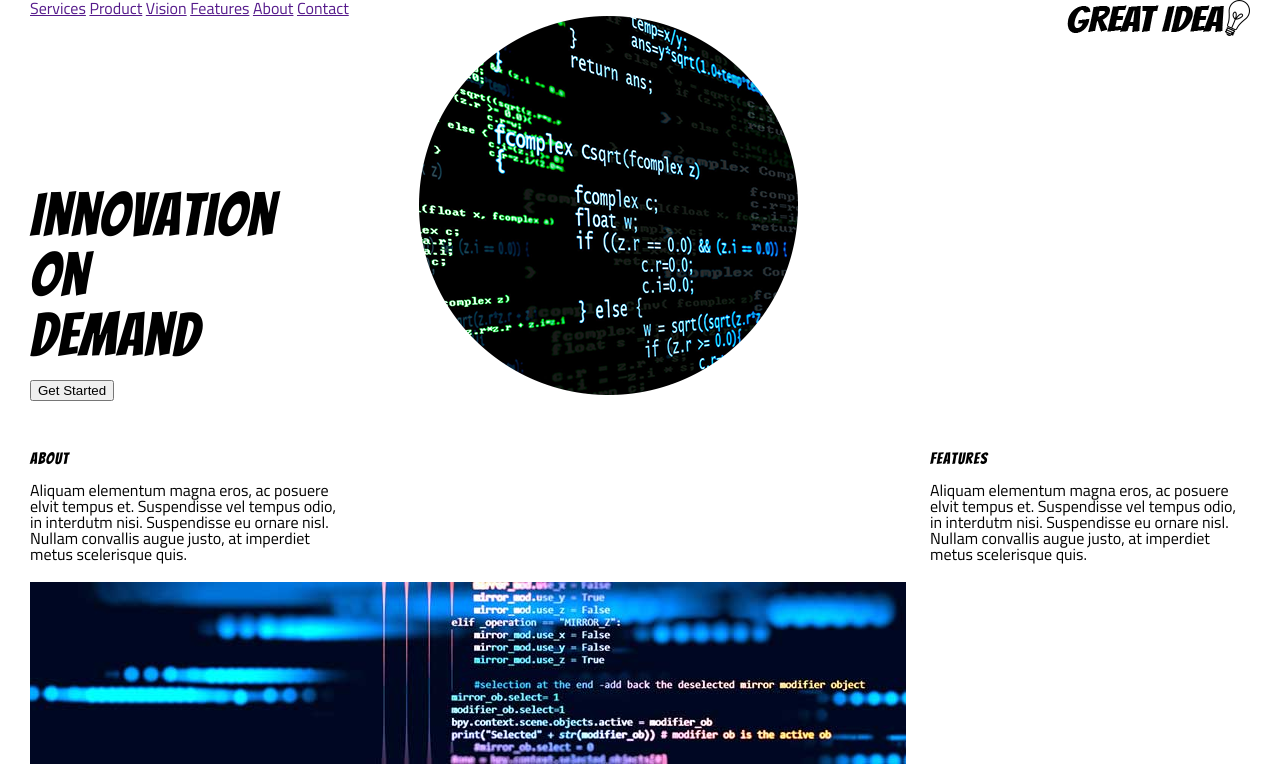
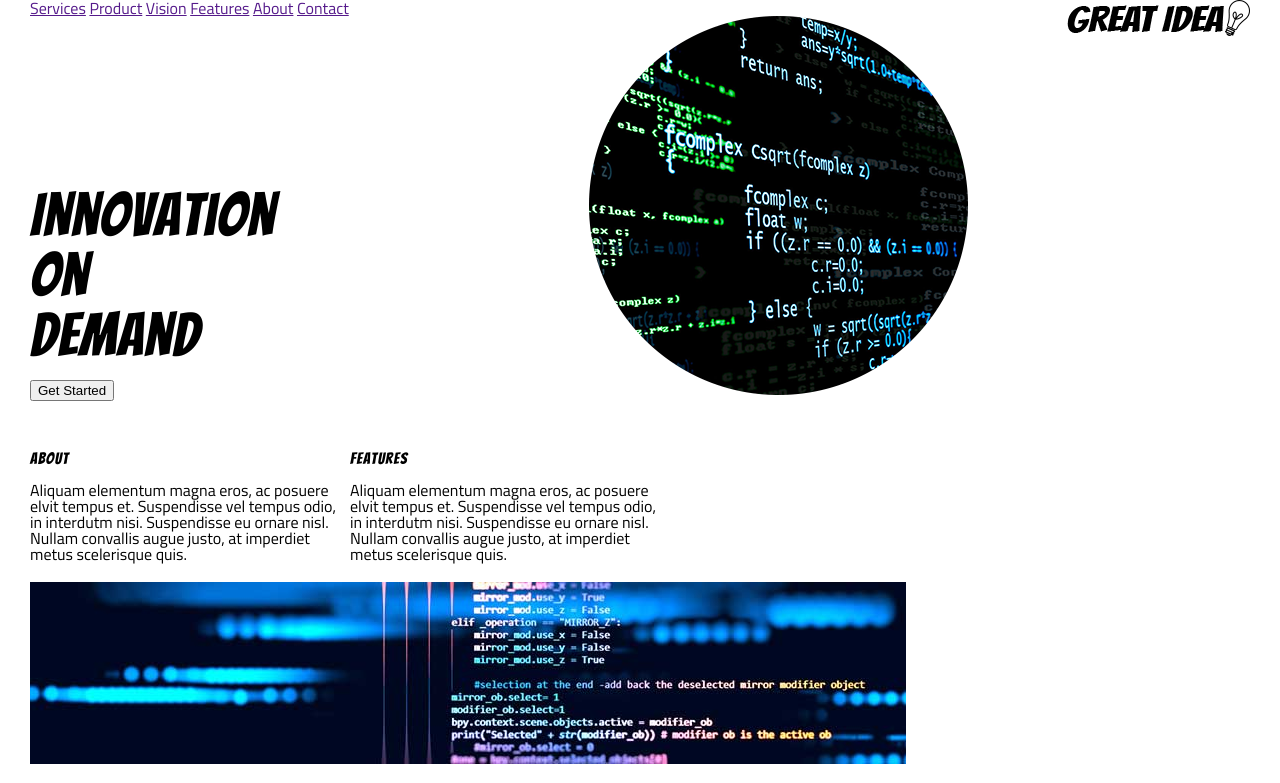
Before and after one commit to jasmineea/User-Interface, a plain HTML site: page great-idea-website/index.html in a window 1280 px wide. Shown: the top 783 px of the page. Drawn offline with Linux system fonts and the light colour scheme.

Commit message:
updated photo margins

```diff
--- a/great-idea-website/css/index.css
+++ b/great-idea-website/css/index.css
@@ -87,8 +87,17 @@ header h1 {
     font-size: 60px;
 }
 
+.wrapper {
+    display: inline-block;
+}
+
 header .wrapper .leftcolumn {
     margin-right: 140px;
+
+}
+
+header .wrapper .rightcolumn {
+    margin-left: 170px;
 }
 
 section {
```
